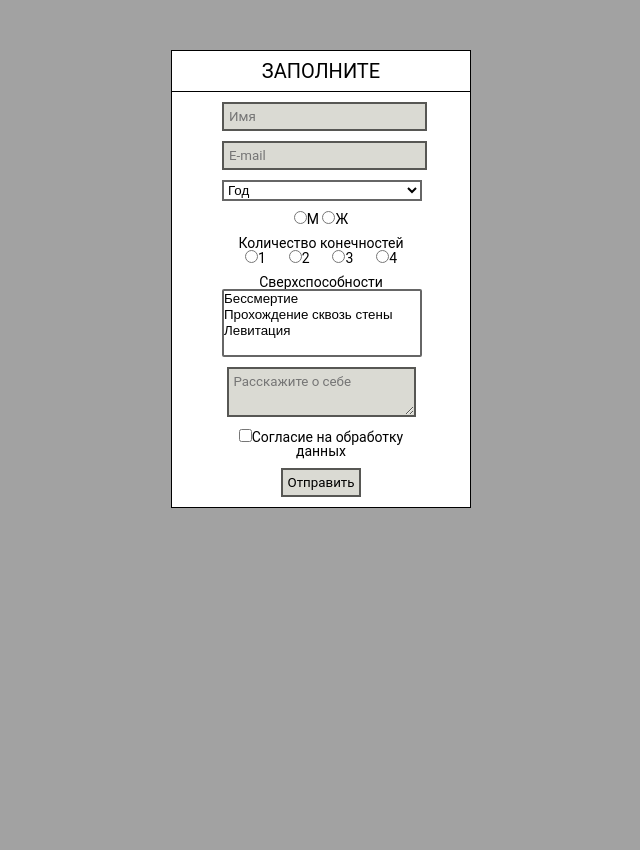
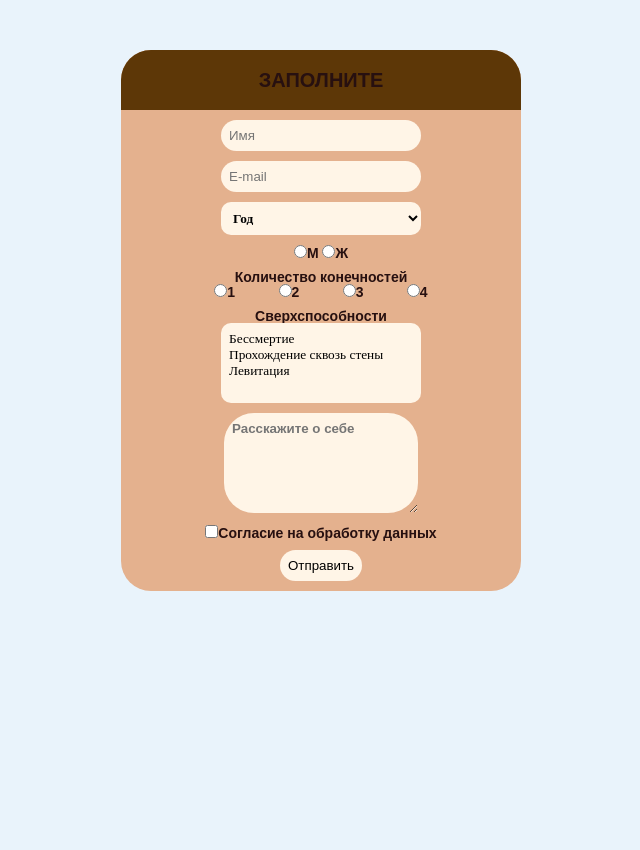
Before and after one commit to DENIS-SOROKOLETOV/webApp4, a PHP site: page / in a window 1280 px wide. Shown: the whole page, without its empty margins (319-959 px from the left). Run offline with PHP 8.4, Linux system fonts and the light colour scheme.

Commit message:
Add files via upload

```diff
--- a/form.php
+++ b/form.php
@@ -5,7 +5,7 @@
 	<meta charset="UTF-8">
 	<meta name="viewport" content="width=device-width, initial-scale=1.0">
 	<link rel="stylesheet" href="style.css">
-	<title>BackEnd4</title>
+	<title>4</title>
 </head>
 
 <body>
--- a/style.css
+++ b/style.css
@@ -18,7 +18,7 @@ input::-ms-clear { display: none; }
 
 button { cursor: pointer; }
 
-button::-moz-focus-inner { padding: 0; border: 0; }
+button::-moz-focus-inner { padding: 1; border: 1; }
 
 a, a:visited { text-decoration: none; }
 
@@ -31,23 +31,23 @@ img { vertical-align: top; }
 h1, h2, h3, h4, h5, h6 { font-size: inherit; font-weight: inherit; }
 
 /*!----------*/
-body { background-color: #a2a2a2; font-family: 'Roboto', sans-serif; font-size: 20px; }
+body { background-color: #e9f3fb; font-family: 'Montserrat', sans-serif; font-size: 20px; color: #271010; font-weight: 900;}
 
-input, button, textarea { border: 2px solid rgba(0, 0, 0, 0.6); background-image: none; background-color: #dadad3; -webkit-box-shadow: none; box-shadow: none; padding: 5px; }
+input, button, textarea { background-image: none; background-color: #fff5e7; -webkit-box-shadow: none; box-shadow: none; padding: 8px; border-radius: 30px;}
 
 input:focus, button:focus, textarea:focus { outline: none; }
 
-textarea { min-height: 50px; resize: vertical; }
+textarea { min-height: 100px; resize: vertical; font-weight: 900;}
 
-button { cursor: pointer; font-weight: 500; }
+button { cursor: pointer; font-weight: 900;}
 
-select { border: 2px solid rgba(0, 0, 0, 0.6); background-color: #fff; min-width: 200px; }
+select { background-color: #fff5e7; min-width: 200px; border-radius: 10px; padding: 8px; font-family: 'Montserrat'; font-weight: 900;}
 
-.form { margin: 0 auto; margin-top: 50px; margin-bottom: 50px; max-width: 300px; background-color: #fff; border: 1px solid black; }
+.form { margin: 0 auto; margin-top: 50px; margin-bottom: 50px; max-width: 400px; background-color: #e4b18e; border-radius: 30px; }
 
-.form__body { font-size: 14px; }
+.form__body { font-size: 14px; color: #271010;}
 
-.form__header { display: -webkit-box; display: -ms-flexbox; display: flex; -webkit-box-pack: center; -ms-flex-pack: center; justify-content: center; padding: 10px 0; border-bottom: 1px solid black; text-align: center; }
+.form__header { display: -webkit-box; display: -ms-flexbox; display: flex; -webkit-box-pack: center; -ms-flex-pack: center; justify-content: center; padding: 20px 0; background-color: #5d3707; border-radius: 30px 30px 0 0; text-align: center; }
 
 .form__header .none { display: none; }
 
```
